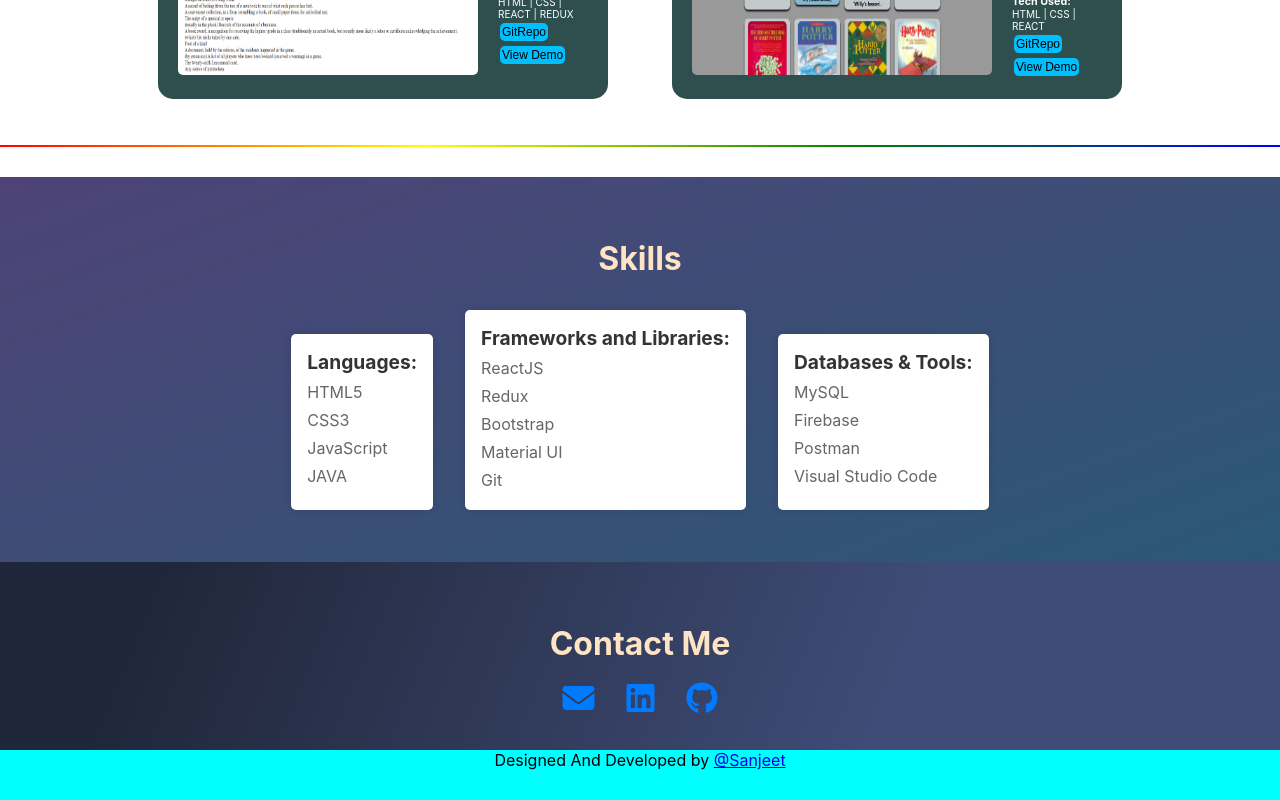
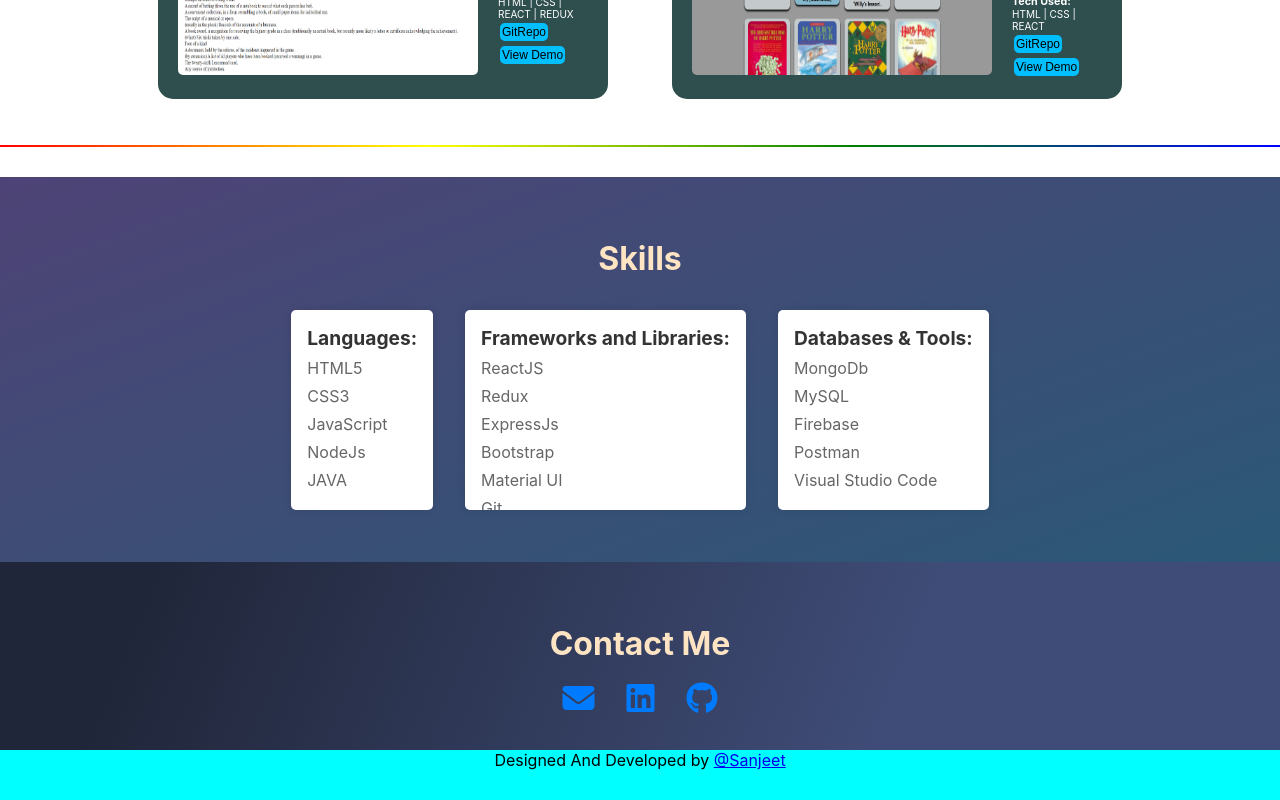
Before and after one commit to sanjeetsk/portfolio, a React (Create React App) app: page / in a window 1280 px wide. Shown: the part 1518-2318 px from the top of the page. Built offline with nearby package versions, Linux system fonts and the light colour scheme.

Commit message:
Update Skills.js

```diff
--- a/src/Component/Skills/Skills.js
+++ b/src/Component/Skills/Skills.js
@@ -12,6 +12,7 @@ export default function Skills() {
                         <li>HTML5</li>
                         <li>CSS3</li>
                         <li>JavaScript</li>
+                        <li>NodeJs</li>
                         <li>JAVA</li>
                     </ul>
                 </div>
@@ -20,6 +21,7 @@ export default function Skills() {
                     <ul className="skills-list-items">
                         <li>ReactJS</li>
                         <li>Redux</li>
+                        <li>ExpressJs</li>
                         <li>Bootstrap</li>
                         <li>Material UI</li>
                         <li>Git</li>
@@ -28,6 +30,7 @@ export default function Skills() {
                 <div className="skills-category">
                     <p className="skills-category-title"><strong>Databases & Tools:</strong></p>
                     <ul className="skills-list-items">
+                        <li>MongoDb</li>
                         <li>MySQL</li>
                         <li>Firebase</li>
                         <li>Postman</li>
```
